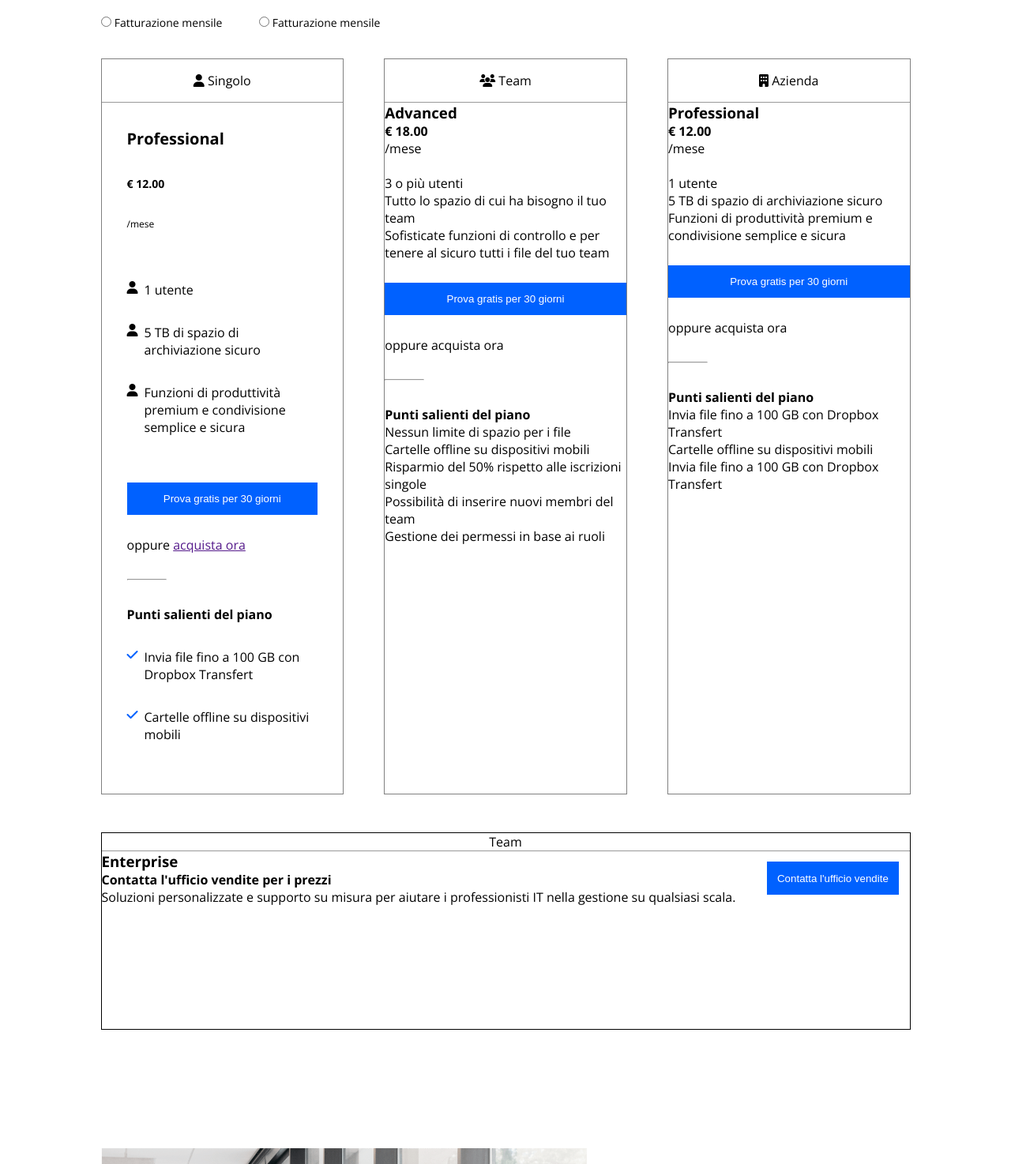
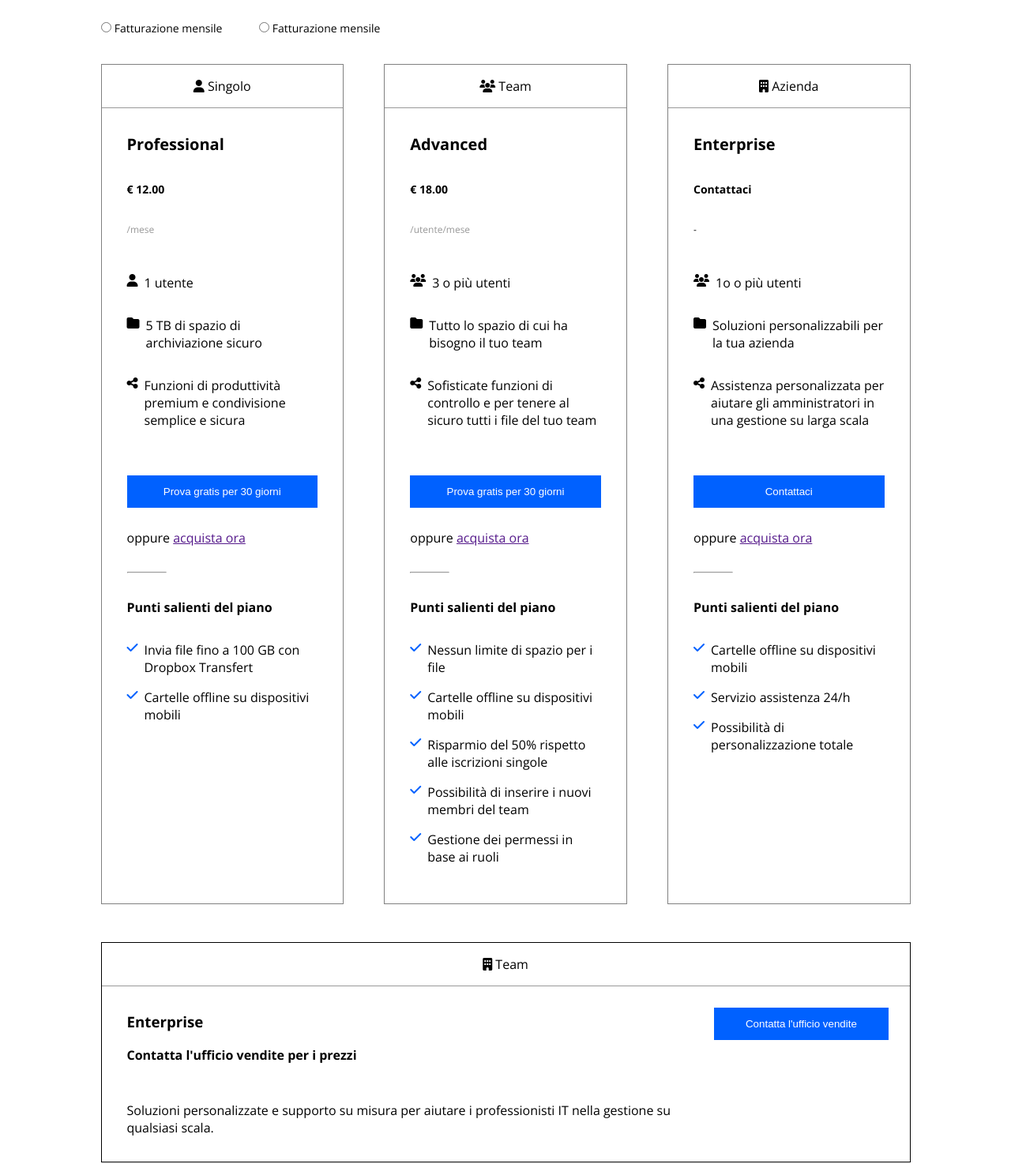
Before and after one commit to valeriobilli/htmlcss-dropbox, a plain HTML site: page index.html in a window 1280 px wide. Shown: the part 1060-2534 px from the top of the page at 79% size. Drawn offline with nearby package versions, Linux system fonts and the light colour scheme.

Commit message:
modifiche varie

```diff
--- a/css/main.css
+++ b/css/main.css
@@ -57,12 +57,20 @@
     margin-bottom: 2rem;
 }
 
+.marginBtm3rem {
+    margin-bottom: 3rem;
+}
+
 .marginBtm4rem {
     margin-bottom: 4rem;
 }
 
 .marginTop2rem {
     margin-top: 2rem;
+}
+
+.marginTop3rem {
+    margin-top: 3rem;
 }
 
 .marginTop2em {
@@ -177,8 +185,8 @@
     font-size: 20px;
 }
 
-.fontSize32px {
-    font-size: 32px;
+.fontSize34px {
+    font-size: 34px;
 }
 
 /* ///////////////// */
@@ -301,24 +309,28 @@ ul {
     color: #0061ff;
 }
 
+.colorGray {
+    color: #999;
+}
+
 .rowBusiness {
     width: 100%;
-    height: 100px;
-    height: 250px;
     margin-top: 3rem;
     border: 1px solid black;
 }
 
-.salesOfficeButton {
+#salesOfficeButton {
     position: absolute;
-    top: 1em;
-    right: 1em;
+    top: 2em;
+    right: 2em;
+    padding: 1em 3em;
+
 }
 
 /* section trova un partner */
 
 .boxImg {
-    width: 60%;
+    width: 65%;
 }
 
 .imgBoxed {
@@ -330,8 +342,8 @@ ul {
 }
 
 .textBox {
-    width: 30%;
-    margin: 3rem auto;
+    width: 35%;
+    padding: 3rem;
 }
 
 .textBox > * {
@@ -342,7 +354,7 @@ ul {
     background-color: white;
     color: black;
     border: 1px solid gray;
-    padding: 1em 3em;
+    padding: 1em;
 }
 
 /* section features */
@@ -462,12 +474,15 @@ blockquote {
     margin-bottom: 100px;
 }
 
-#faqSection hr {
-    margin: 2.5rem 0;
+.answer {
+    display: none;
+    margin-bottom: 2.5rem;
 }
 
-.answer {
-    display: none;
+.question {
+    padding: 2.5rem 0;
+    border-top: 1px solid black;
+
 }
 
 .question:hover + .answer {
--- a/index.html
+++ b/index.html
@@ -21,25 +21,25 @@
                 <img src="img/logo-small.png" alt="Logo Dropbox">
              </span>
              <span>
-                <a href="">Perchè Dropbox</a>
+                <a class="aNoStyle" href="">Perchè Dropbox</a>
              </span>
              <span>
-                <a href="">Funzioni</a>
+                <a class="aNoStyle" href="">Funzioni</a>
              </span>
              <span>
-                <a href="">Piani e Prezzi</a>
+                <a class="aNoStyle" href="">Piani e Prezzi</a>
              </span>
         </div>
 
         <div class="flex spaceBetween alignCenter">
             <span>
-                <a href="">Supporto</a>
+                <a class="aNoStyle" href="">Supporto</a>
              </span>
              <span>
-                <a href="">Contatta l'ufficio vendite</a>
+                <a class="aNoStyle" href="">Contatta l'ufficio vendite</a>
              </span>
              <span>
-                <a href="">Accedi</a>
+                <a class="aNoStyle" href="">Accedi</a>
              </span>
              <span>
                <button class="headerButton">Inizia</button>
@@ -61,7 +61,7 @@
                     <button class="blueButton marginBtm2Em">Inizia la tua prova gratuita</button>
                     <div class="marginBottom5Em">Annulla in qualsiasi momento</div>
                     <div>
-                        <a id="linkArrow" class="posAbsolute" href="#businessPlanSection"><i class="fa-solid fa-arrow-down"></i></a>
+                        <a id="linkArrow" class="aNoStyle posAbsolute" href="#businessPlanSection"><i class="fa-solid fa-arrow-down"></i></a>
                     </div>
                 </div>
 
@@ -75,12 +75,12 @@
         <!-- section piano business -->
         <section class="smallSection businessPlanSctn" id="businessPlanSection">
 
-            <h2 class="marginBtm2Em fontSize32px">Trova il piano business che fa per te</h2>
+            <h2 class="marginBtm2Em fontSize34px">Trova il piano business che fa per te</h2>
             <div>
                 <input type="radio" name="periodo-fatturazione" id="fatturazione" placeholder="">
                 <label class="fontSize14px marginRight3em" for="fatturazioneMensile">Fatturazione mensile</label>
                 <input type="radio" name="periodo-fatturazione" id="fatturazioneMensile">
-                <label class="fontSize14px marginRight3em for="fatturazione">Fatturazione mensile</label>
+                <label class="fontSize14px marginRight3em" for="fatturazione">Fatturazione mensile</label>
             </div>
 
             <div class="flex spaceBetween">
@@ -92,95 +92,85 @@
                     <div class="padding2rem">
                         <h3 class="fontSize20px marginBtm2rem">Professional</h3>
                         <strong class="fontSize14px">€ 12.00</strong>
-                        <div class="fontSize12px marginTop2rem marginBtm4rem">/mese</div>
+                        <div class="fontSize12px marginTop2rem marginBtm3rem colorGray">/mese</div>
                         <ul>
                             <li class="flex marginBtm2Em"><i class="marginRight0_5em fa-solid fa-user"></i> 1 utente</li>
-                            <li class="flex marginBtm2Em"><i class="marginRight0_5em fa-solid fa-user"></i> 5 TB di spazio di archiviazione sicuro</li>
-                            <li class="flex marginBtm2Em"><i class="marginRight0_5em fa-solid fa-user"></i> Funzioni di produttività premium e condivisione semplice e sicura</li>
+                            <li class="flex marginBtm2Em"><i class="marginRight0_5em fa-solid fa-folder"></i> 5 TB di spazio di archiviazione sicuro</li>
+                            <li class="flex marginBtm2Em"><i class="marginRight0_5em fa-solid fa-share-nodes"></i> Funzioni di produttività premium e condivisione semplice e sicura</li>
                         </ul>
                         <button class="blueButton freeTrialButton">Prova gratis per 30 giorni</button>
                         <div>oppure <a href="">acquista ora</a></div>
                         <hr>
                         <strong>Punti salienti del piano</strong>
                         <ul class="marginTop2rem">
-                            <li class="flex marginBtm2Em"><i class="marginRight0_5em fa-solid fa-check"></i> Invia file fino a 100 GB con Dropbox Transfert </li>
-                            <li class="flex marginBtm2Em"><i class="marginRight0_5em fa-solid fa-check"></i> Cartelle offline su dispositivi mobili</li>
+                            <li class="flex marginBtm1em"><i class="marginRight0_5em fa-solid fa-check"></i> Invia file fino a 100 GB con Dropbox Transfert </li>
+                            <li class="flex marginBtm1em"><i class="marginRight0_5em fa-solid fa-check"></i> Cartelle offline su dispositivi mobili</li>
                         </ul>
                     </div>
                 </div>
 
                 <div class="width30 columnPlan">
-                    <div class="colTitle padding1em"><i class="fa-solid fa-users"></i> Team</div>
-                    <div class="planDescription">
-                        <h3>Advanced</h3>
-                        <strong>€ 18.00</strong>
-                        <div>/mese</div>
-                        <br>
+                    <div class="colTitle padding1em">
+                        <i class="fa-solid fa-users"></i> Team
+                    </div>
+                    <div class="padding2rem">
+                        <h3 class="fontSize20px marginBtm2rem">Advanced</h3>
+                        <strong class="fontSize14px">€ 18.00</strong>
+                        <div class="fontSize12px marginTop2rem marginBtm3rem colorGray">/utente/mese</div>
                         <ul>
-                            <li>3 o più utenti</li>
-                            <li>Tutto lo spazio di cui ha bisogno il tuo team</li>
-                            <li>Sofisticate funzioni di controllo e per tenere al sicuro tutti i file del tuo team</li>
+                            <li class="flex marginBtm2Em"><i class="marginRight0_5em fa-solid fa-users"></i> 3 o più utenti</li>
+                            <li class="flex marginBtm2Em"><i class="marginRight0_5em fa-solid fa-folder"></i> Tutto lo spazio di cui ha bisogno il tuo team</li>
+                            <li class="flex marginBtm2Em"><i class="marginRight0_5em fa-solid fa-share-nodes"></i> Sofisticate funzioni di controllo e per tenere al sicuro tutti i file del tuo team</li>
                         </ul>
-                    </div>
-                    <button class="blueButton freeTrialButton">Prova gratis per 30 giorni</button>
-
-                    <div class="buyNow">
-                        oppure <a href=""></a>acquista ora
-                    </div>
-                    <hr>
-
-                    <div class="planSummary">
+                        <button class="blueButton freeTrialButton">Prova gratis per 30 giorni</button>
+                        <div>oppure <a href="">acquista ora</a></div>
+                        <hr>
                         <strong>Punti salienti del piano</strong>
-                        <ul>
-                            <li>Nessun limite di spazio per i file</li>
-                            <li>Cartelle offline su dispositivi mobili</li>
-                            <li>Risparmio del 50% rispetto alle iscrizioni singole</li>
-                            <li>Possibilità di inserire nuovi membri del team</li>
-                            <li>Gestione dei permessi in base ai ruoli</li>
+                        <ul class="marginTop2rem">
+                            <li class="flex marginBtm1em"><i class="marginRight0_5em fa-solid fa-check"></i> Nessun limite di spazio per i file </li>
+                            <li class="flex marginBtm1em"><i class="marginRight0_5em fa-solid fa-check"></i> Cartelle offline su dispositivi mobili</li>
+                            <li class="flex marginBtm1em"><i class="marginRight0_5em fa-solid fa-check"></i> Risparmio del 50% rispetto alle iscrizioni singole</li>
+                            <li class="flex marginBtm1em"><i class="marginRight0_5em fa-solid fa-check"></i> Possibilità di inserire i nuovi membri del team</li>
+                            <li class="flex marginBtm1em"><i class="marginRight0_5em fa-solid fa-check"></i> Gestione dei permessi in base ai ruoli</li>
                         </ul>
                     </div>
                 </div>
 
                 <div class="width30 columnPlan">
-                    <div class="colTitle padding1em"><i class="fa-solid fa-building"></i> Azienda</div>
-                    <div class="planDescription">
-                        <h3>Professional</h3>
-                        <strong>€ 12.00</strong>
-                        <div>/mese</div>
-                        <br>
+                    <div class="colTitle padding1em">
+                        <i class="fa-solid fa-building"></i> Azienda
+                    </div>
+                    <div class="padding2rem">
+                        <h3 class="fontSize20px marginBtm2rem">Enterprise</h3>
+                        <strong class="fontSize14px">Contattaci</strong>
+                        <div class="fontSize12px marginTop2rem marginBtm3rem">-</div>
                         <ul>
-                            <li>1 utente</li>
-                            <li>5 TB di spazio di archiviazione sicuro</li>
-                            <li>Funzioni di produttività premium e condivisione semplice e sicura</li>
+                            <li class="flex marginBtm2Em"><i class="marginRight0_5em fa-solid fa-users"></i> 1o o più utenti</li>
+                            <li class="flex marginBtm2Em"><i class="marginRight0_5em fa-solid fa-folder"></i> Soluzioni personalizzabili per la tua azienda</li>
+                            <li class="flex marginBtm2Em"><i class="marginRight0_5em fa-solid fa-share-nodes"></i> Assistenza personalizzata per aiutare gli amministratori in una gestione su larga scala</li>
                         </ul>
-                    </div>
-                    <button class="blueButton freeTrialButton">Prova gratis per 30 giorni</button>
-
-                    <div class="buyNow">
-                        oppure <a href=""></a>acquista ora
-                    </div>
-                    <hr>
-
-                    <div class="planSummary">
+                        <button class="blueButton freeTrialButton">Contattaci</button>
+                        <div>oppure <a href="">acquista ora</a></div>
+                        <hr>
                         <strong>Punti salienti del piano</strong>
-                        <ul>
-                            <li>Invia file fino a 100 GB con Dropbox Transfert</li>
-                            <li>Cartelle offline su dispositivi mobili</li>
-                            <li>Invia file fino a 100 GB con Dropbox Transfert</li>
+                        <ul class="marginTop2rem">
+                            <li class="flex marginBtm1em"><i class="marginRight0_5em fa-solid fa-check"></i> Cartelle offline su dispositivi mobili </li>
+                            <li class="flex marginBtm1em"><i class="marginRight0_5em fa-solid fa-check"></i> Servizio assistenza 24/h</li>
+                            <li class="flex marginBtm1em"><i class="marginRight0_5em fa-solid fa-check"></i> Possibilità di personalizzazione totale</li>
                         </ul>
                     </div>
                 </div>
-
-
             </div>
 
-            <div class="columnBusiness rowBusiness">
-                <div class="colTitle">Team</div>
-                <div class="planDescription posRelative">
-                    <h3>Enterprise</h3>
-                    <button class="blueButton salesOfficeButton">Contatta l'ufficio vendite</button>
+            <div class="rowBusiness">
+                <div class="colTitle padding1em">
+                    <i class="fa-solid fa-building"></i> Team
+                </div>
+                <div class="padding2rem posRelative">
+                    <h3 class="marginBtm1em">Enterprise</h3>
+                    <button class="blueButton" id="salesOfficeButton">Contatta l'ufficio vendite</button>
                     <strong>Contatta l'ufficio vendite per i prezzi</strong>
-                    <div>Soluzioni personalizzate e supporto su misura per aiutare i professionisti IT nella gestione su qualsiasi scala.</div>
+                    <div class="marginTop3rem">Soluzioni personalizzate e supporto su misura per aiutare i professionisti IT nella gestione su <br> qualsiasi scala.</div>
                 </div>
             </div>
 
@@ -193,7 +183,7 @@
             </div>
             <div class="textBox">
                 <h3>Entra in contatto con un partner Dropbox</h3>
-                <div>Trova un partner Dropbox e HElloSign di fiducia. Ottieni le soluzioni e i servizi necessari per raggiungere i tuoi obiettivi aziendali, tra cui implementazione, integrazione, gestione e supporto continui.</div>
+                <p class="fontSize14px">Trova un partner Dropbox e HelloSign di fiducia. Ottieni le soluzioni e i servizi necessari per raggiungere i tuoi obiettivi aziendali, tra cui implementazione, integrazione, gestione e supporto continui.</p>
                 <button class="whiteButton">Trova un partner</button>
             </div>
         </section>
@@ -202,7 +192,7 @@
         <!-- section features -->
         <section class="smallSection">
 
-            <h2 class="fontSize32px marginBtm1em">Esegui più operazioni con Dropbox Business</h2>
+            <h2 class="fontSize34px marginBtm2Em">Esegui più operazioni con Dropbox Business</h2>
             <div class="flex spaceBetween wrap">
 
                 <div class="featureBox marginBtm4rem flex dirColumn">
@@ -242,7 +232,7 @@
          <!-- aziende partner -->
         <section class="smallSection">
 
-            <h2 class="fontSize32px marginBtm2Em">Più di 500.000 team utilizzano <br> Dropbox Business</h2>
+            <h2 class="fontSize34px marginBtm2Em">Più di 500.000 team utilizzano <br> Dropbox Business</h2>
             <a href="">Scopri di più sui nostri clienti</a>
 
         </section>
@@ -396,20 +386,20 @@
 
         <!-- section FAQ -->
         <section class="smallSection" id="faqSection">
-            <h2>Domande frequenti</h2>
-            <hr>
+            <h2 class="fontSize34px marginBtm1em">Domande frequenti</h2>
+
             <div class="flex spaceBetween question">
                 <strong>Che cos'è Dropbox e come funziona?</strong>
                 <i class="fa-solid fa-angle-down"></i>
             </div>
             <p class="answer">Dropbox è un servizio sicuro di archiviazione file basato sul cloud dove poter salvare tutti i tuoi file e accedervi da qualsiasi posizione e tramite qualsiasi dispositivo. È un'area di lavoro per team distribuiti dove poter organizzare i contenuti e accedervi in un unico spazio di lavoro del team. Per altre informazioni, consulta il nostro Centro assistenza.</p>
-            <hr>
+
             <div class="flex spaceBetween question">
                 <strong>Quale piano Dropbox è più adatto alle mie esigenze? Dove posso trovare maggiori informazioni sui piani?</strong>
                 <i class="fa-solid fa-angle-down"></i>
             </div>
             <p class="answer">Dropbox offre piani che soddisfano le esigenze di tutti, dagli utenti individuali alle aziende Fortune 500. Scopri qui quale piano offre esattamente ciò di cui hai bisogno.</p>
-            <hr>
+
             <div class="flex spaceBetween question">
                 <strong>Io o le persone con cui condivido i file dobbiamo avere un account per visualizzarli?</strong>
                 <i class="fa-solid fa-angle-down"></i>
```
